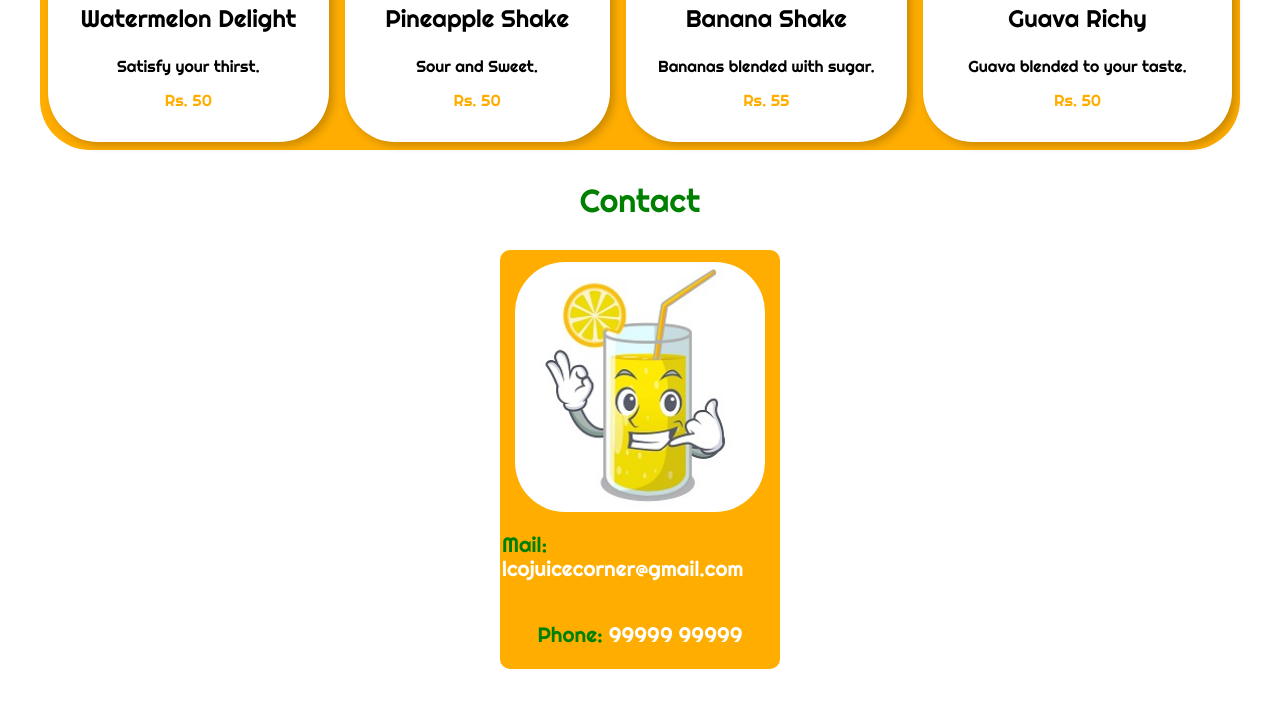
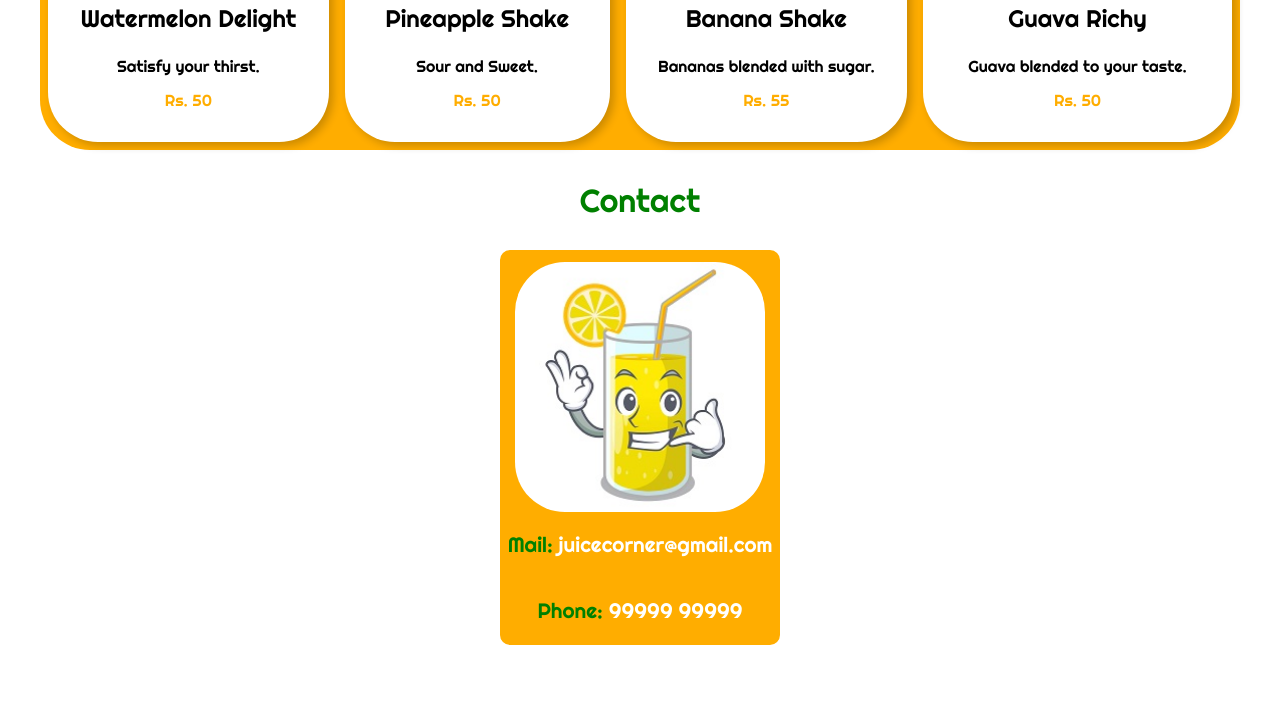
Before and after one commit to manolingam/juice_shop_template, a plain HTML site: page index.html in a window 1280 px wide. Shown: the part 1484-2191 px from the top of the page. Drawn offline with nearby package versions, Linux system fonts and the light colour scheme.

Commit message:
changed contact email

```diff
--- a/index.html
+++ b/index.html
@@ -83,7 +83,7 @@
     <p class="heading tc">Contact</p>
     <div class="Contact">
         <img id="contact" src="resources/contact.jpg" alt="contact">
-        <p><span>Mail:</span> lcojuicecorner@gmail.com</p>
+        <p><span>Mail:</span> juicecorner@gmail.com</p>
         <p><span>Phone:</span> 99999 99999</p>
     </div>
 </body>
```
